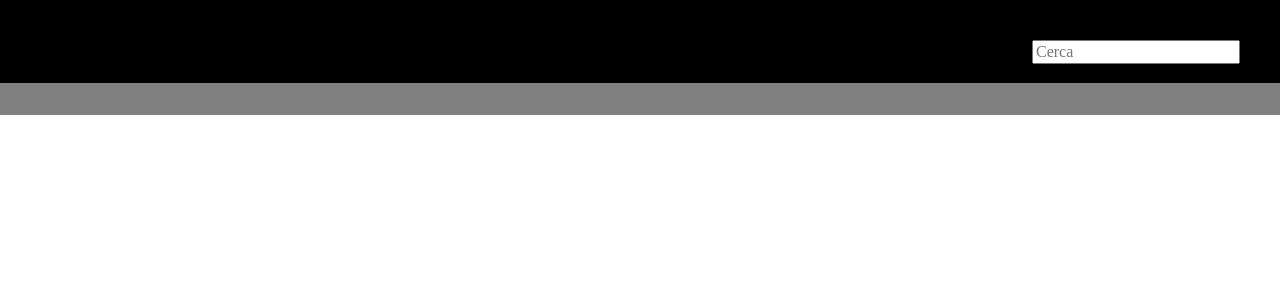
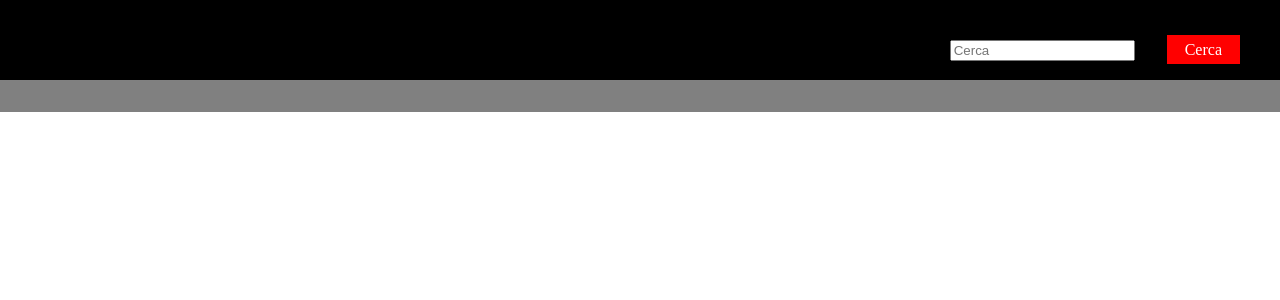
Before and after one commit to AntoninoIrrera/vite-boolflix, a Vue app: page / in a window 1280 px wide. Shown: the top 300 px of the page. Built offline with nearby package versions, Linux system fonts and the light colour scheme.

Commit message:
reinserimento ricerca tramite bottone e cliccando enter

```diff
--- a/src/components/AppHeader.vue
+++ b/src/components/AppHeader.vue
@@ -18,7 +18,8 @@ export default{
 
     <header>
         <section>
-            <input type="text" name="serchName" id="serchName" v-model="serchText" placeholder="Cerca" @keyup="$emit('serchNameFilm',serchText), $emit('serchNameTv',serchText)">
+            <input type="text" name="serchName" id="serchName" v-model="serchText" placeholder="Cerca" @keyup.enter="$emit('serchNameFilm',serchText), $emit('serchNameTv',serchText)">
+            <a href="#" class="bottone" @click="$emit('serchNameFilm',serchText), $emit('serchNameTv',serchText)">Cerca</a>
         </section>
     </header>
 
@@ -26,8 +27,17 @@ export default{
 </template>
 
 <style scoped>
+a{
+    text-decoration: none;
+    color: white;
+    margin-left: 2rem;
+}
 
-@import url(../../node_modules/bootstrap);
+.bottone{
+    border: 2px solid red;
+    padding: 0.25rem 1rem;
+    background-color: red;
+}
 
 
 section{
```
